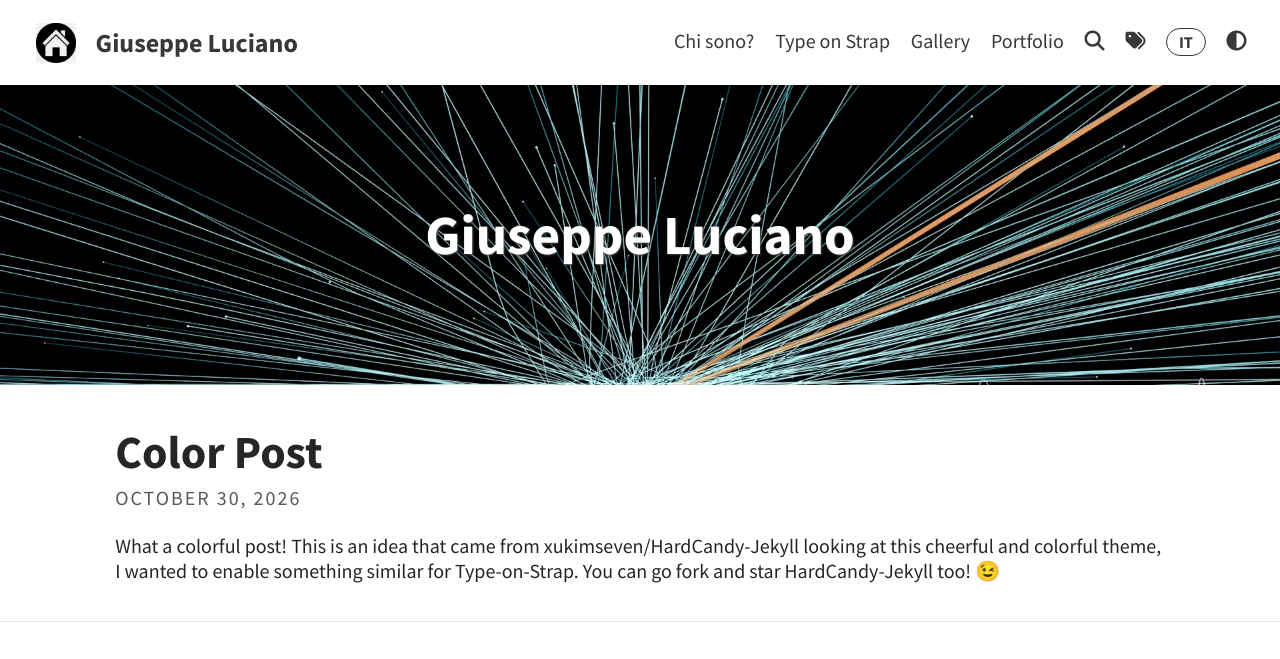
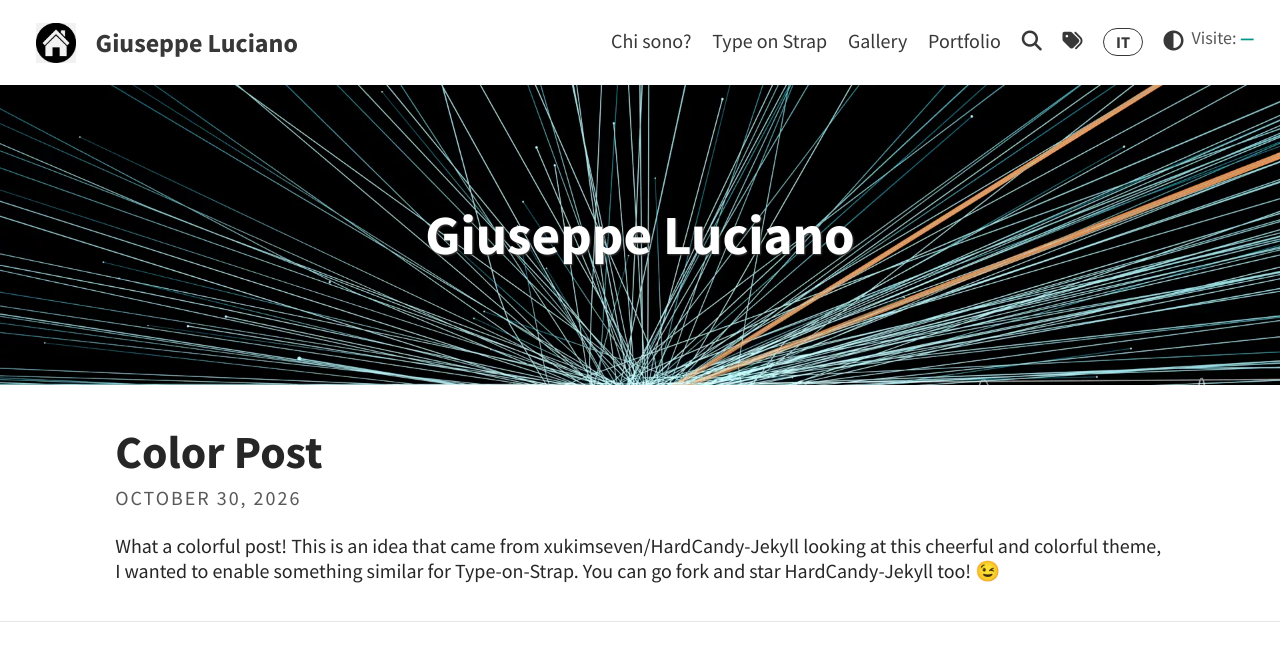
Before and after one commit to Sigfrido11/personal_website, a Jekyll site: the page built from index.html, in a window 1280 px wide. Shown: the top 659 px of the page. Built offline with Jekyll 4.4.1, drawn with Linux system fonts in a browser that asks for light colours; a script that is not in the unit is left out; the list of posts is cut into pages by our own code; grey boxes are pictures that could not be loaded.

Commit message:
Add visit counter in navbar using countapi

```diff
--- a/_includes/default/navbar.liquid
+++ b/_includes/default/navbar.liquid
@@ -1,4 +1,8 @@
 <header class="site-header">
+
+    <div class="visit-counter" aria-live="polite">
+      Visite: <strong id="visit-count">—</strong>
+    </div>
 
     <!-- Logo and title -->
 	<div class="branding">
@@ -73,4 +77,16 @@
 
     document.addEventListener('DOMContentLoaded', setAvatar);
   })();
+
+  (function () {
+    const counterEl = document.getElementById('visit-count');
+    if (!counterEl) return;
+    const endpoint = 'https://api.countapi.xyz/hit/sigfrido11-personal-website/global';
+    fetch(endpoint)
+      .then(r => r.json())
+      .then(data => {
+        if (data && data.value !== undefined) counterEl.textContent = data.value.toLocaleString('it-IT');
+      })
+      .catch(() => { counterEl.textContent = '—'; });
+  })();
 </script>
--- a/_sass/includes/_navbar.scss
+++ b/_sass/includes/_navbar.scss
@@ -19,6 +19,18 @@
   display: inline-block;
   float: left;
   width: 100%;
+
+  .visit-counter {
+    float: right;
+    font-size: 0.9em;
+    color: var(--meta);
+    margin-bottom: 4px;
+
+    strong {
+      color: var(--h3);
+      font-weight: 700;
+    }
+  }
 
   .separator {
     user-select: none;
@@ -115,6 +127,13 @@
 
 @media screen and (max-width: $break) {
   .site-header {
+    .visit-counter {
+      float: none;
+      text-align: center;
+      margin-bottom: 8px;
+      display: block;
+    }
+
     img.avatar {
       margin-top: -7px
     }
```
